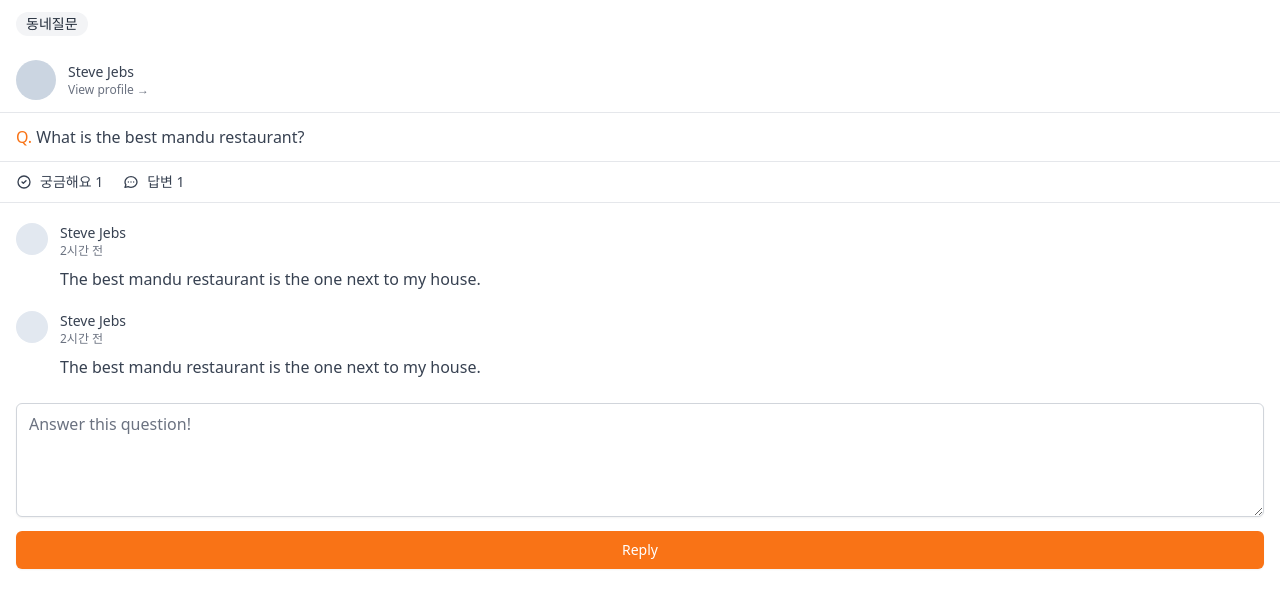
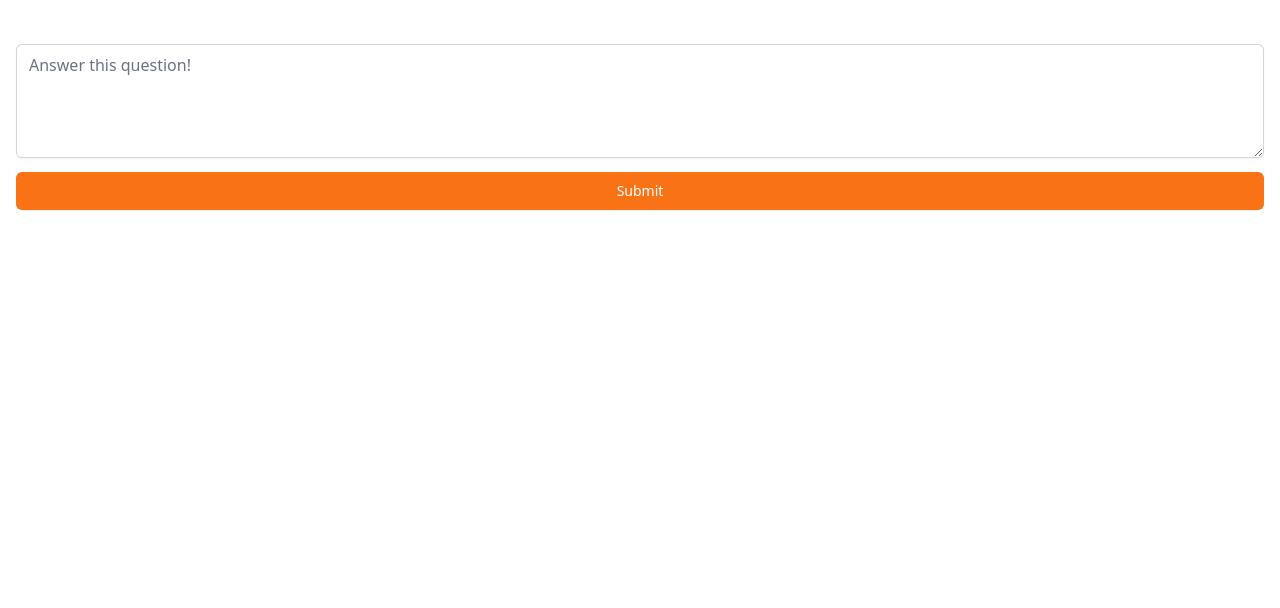
Before and after one commit to yeongminChae/NextJs-Deep-Studying, a Next.js app in the folder carrot-market/: page /community/write in a window 1280 px wide. Shown: the top 608 px of the page. Built offline with nearby package versions, Linux system fonts and the light colour scheme.

Commit message:
Tailwind Practice : Write the questions

```diff
--- /dev/null
+++ b/carrot-market/pages/community/write.tsx
@@ -0,0 +1,18 @@
+import type { NextPage } from "next";
+
+const Write: NextPage = () => {
+  return (
+    <div className="px-4 py-10">
+      <textarea
+        className="mt-1 shadow-sm w-full focus:ring-1 focus:ring-orange-500 rounded-md border-gray-300 focus:border-orange-500"
+        rows={4}
+        placeholder="Answer this question!"
+      />
+      <button className="mt-2 w-full bg-orange-500 hover:bg-orange-600 text-white py-2 px-3 border border-transparent rounded-md shadow-sm text-sm font-medium focus:ring-2 focus:ring-offset-2 focus:ring-orange-500 focus:outline-none">
+        Submit
+      </button>
+    </div>
+  );
+};
+
+export default Write;
```
